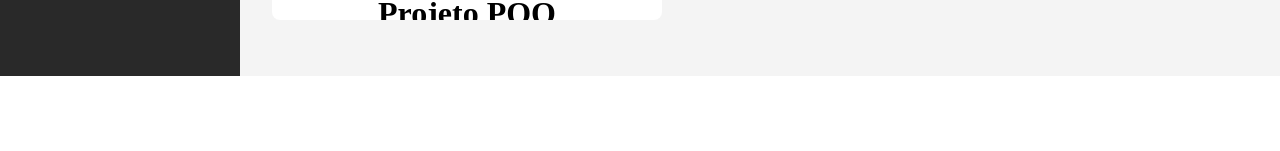
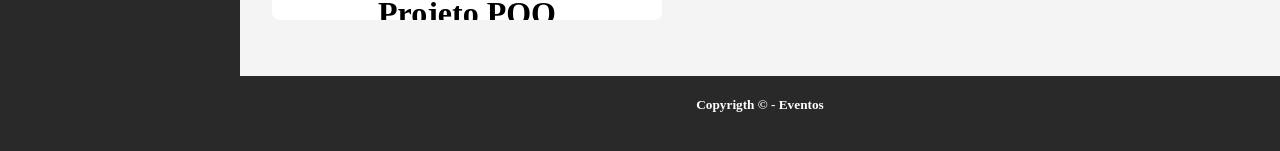
Before and after one commit to JAndersonArruda/projeto-final-prometheus, a React (Vite) app in the folder eventos-app/: page /events/criate in a window 1280 px wide. Shown: the part 3572-3723 px from the top of the page. Before the commit the page ends 3648 px from the top, so only its background shows below. Built offline with nearby package versions, Linux system fonts and the light colour scheme.

Commit message:
view: adicioando footer

```diff
--- a/eventos-app/src/components/Footer/Footer.tsx
+++ b/eventos-app/src/components/Footer/Footer.tsx
@@ -1,8 +1,12 @@
 // import React from 'react'
+
+import "./footer.css"
 
 function Footer() {
   return (
-    <div>Footer</div>
+    <div className="container-footer">
+      <h5>Copyrigth &copy; - Eventos</h5>
+    </div>
   )
 }
 
--- /dev/null
+++ b/eventos-app/src/components/Footer/footer.css
@@ -0,0 +1,8 @@
+.container-footer {
+    display: flex;
+    flex-direction: row;
+    justify-content: space-around;
+    padding: 1.3rem 0 3rem;
+    background-color: #292929;
+    color: #fff;
+}
--- a/eventos-app/src/components/Header/Header.tsx
+++ b/eventos-app/src/components/Header/Header.tsx
@@ -6,7 +6,7 @@ import Sidebar from '../Sidebar/Sidebar'
 
 function Header() {
     return (
-        <header className="container-header">
+        <div className="container-header">
             <nav className="container-nav">
                 <div className="container-logo">
                     <img className="image-logo" src="https://www.veryicon.com/download/png/miscellaneous/2022-complete-collection-of-alibaba-cloud/prometheus-prometheus-monitoring-service-1?s=256" alt="" />
@@ -14,7 +14,7 @@ function Header() {
                 </div>
                 <Sidebar />
             </nav>
-        </header>
+        </div>
     )
 }
 
--- a/eventos-app/src/pages/Home/Home.tsx
+++ b/eventos-app/src/pages/Home/Home.tsx
@@ -7,6 +7,7 @@ import CardEvent from "../../components/Card/CardEvent"
 
 //Utilizado para testes
 import { ArrayTest } from "../../service/ArrayDados";
+import Footer from "../../components/Footer/Footer";
 
 export default function Home() {
     return (
@@ -25,6 +26,7 @@ export default function Home() {
                         />
                     )}
                 </div>
+            <Footer />
             </div>
         </>
     )
```
